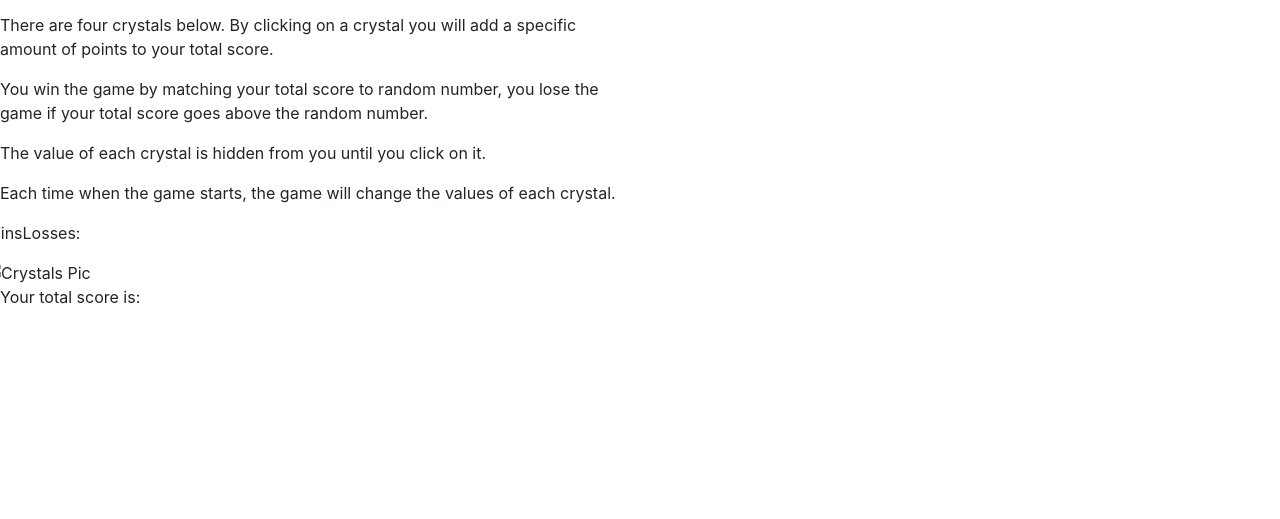
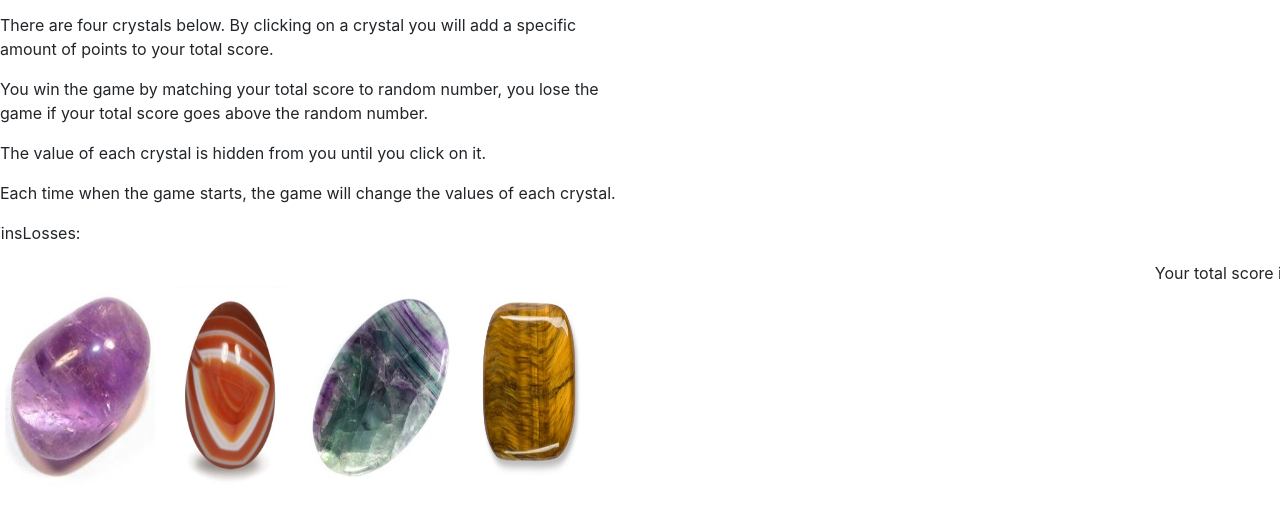
Before and after one commit to tashma2007/unit-4-game, a plain HTML site: page index.html in a window 1280 px wide. Shown: the part 83-602 px from the top of the page. Drawn offline with nearby package versions, Linux system fonts and the light colour scheme.

Commit message:
updated crystal images

```diff
--- a/assets/css/style.css
+++ b/assets/css/style.css
@@ -1,3 +1,12 @@
-body {
-    background-color: blue
+#gameButtons{
+    margin:25px auto auto 10px;
+    height: 200px;
+    width: 600px;
 }
+.box{
+    width: 130px;
+    height: 100%;
+    background-color: blue;
+    margin:0 10px 0 10px;
+    float: left;
+}
--- a/index.html
+++ b/index.html
@@ -47,7 +47,26 @@
     </div>
 
     <div class="row">
-        <img src="images/amethystCrystal.png/" alt="Crystals Pic">
+        <div id="gameButtons">
+            <div type="button" class="box">
+                <img src="assets/images/button1.jpg" height="200" width="150"/>
+
+            </div>
+
+            <div type="button" class="box">
+                    <img src="assets/images/button2.jpg" height="200" width="150"/>
+
+            </div>
+
+            <div type="button" class="box">
+                    <img src="assets/images/button3.jpg" height="200" width="150"/>
+
+            </div>
+
+            <div type="button" class="box">
+                    <img src="assets/images/button4.jpg" height="200" width="150"/>
+
+            </div>
 
 
     </div>
```
Also changed, not shown: assets/images/africanBloodstoneCrystal.webp (deleted), assets/images/amethystCrystal.png (deleted), assets/images/button1.jpg (added), assets/images/button2.jpg (added), assets/images/button3.jpg (added), assets/images/button4.jpg (added), assets/images/malachite crystal.jpg (deleted), assets/images/roseQuartzCrystal.gif (deleted), 3 other files.
